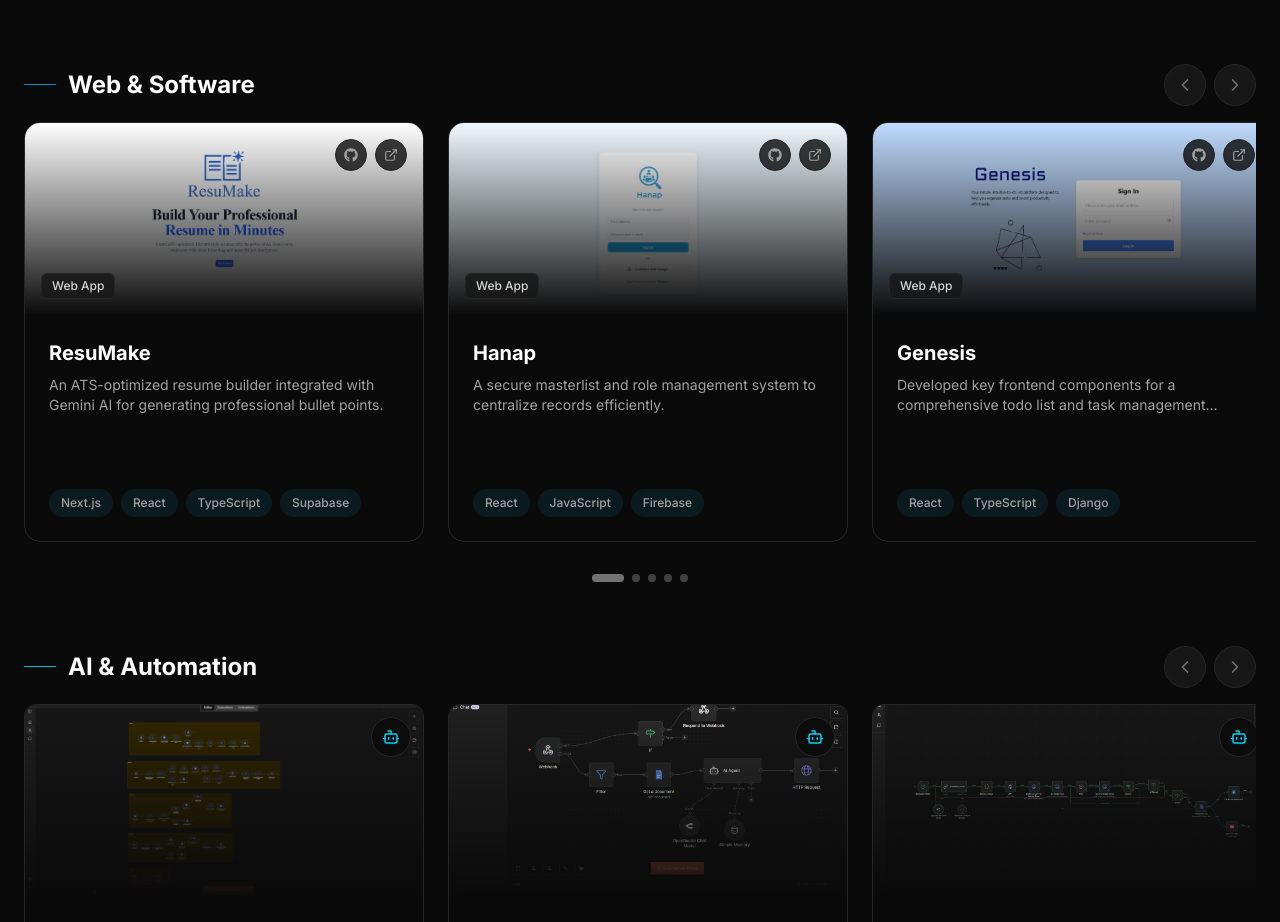
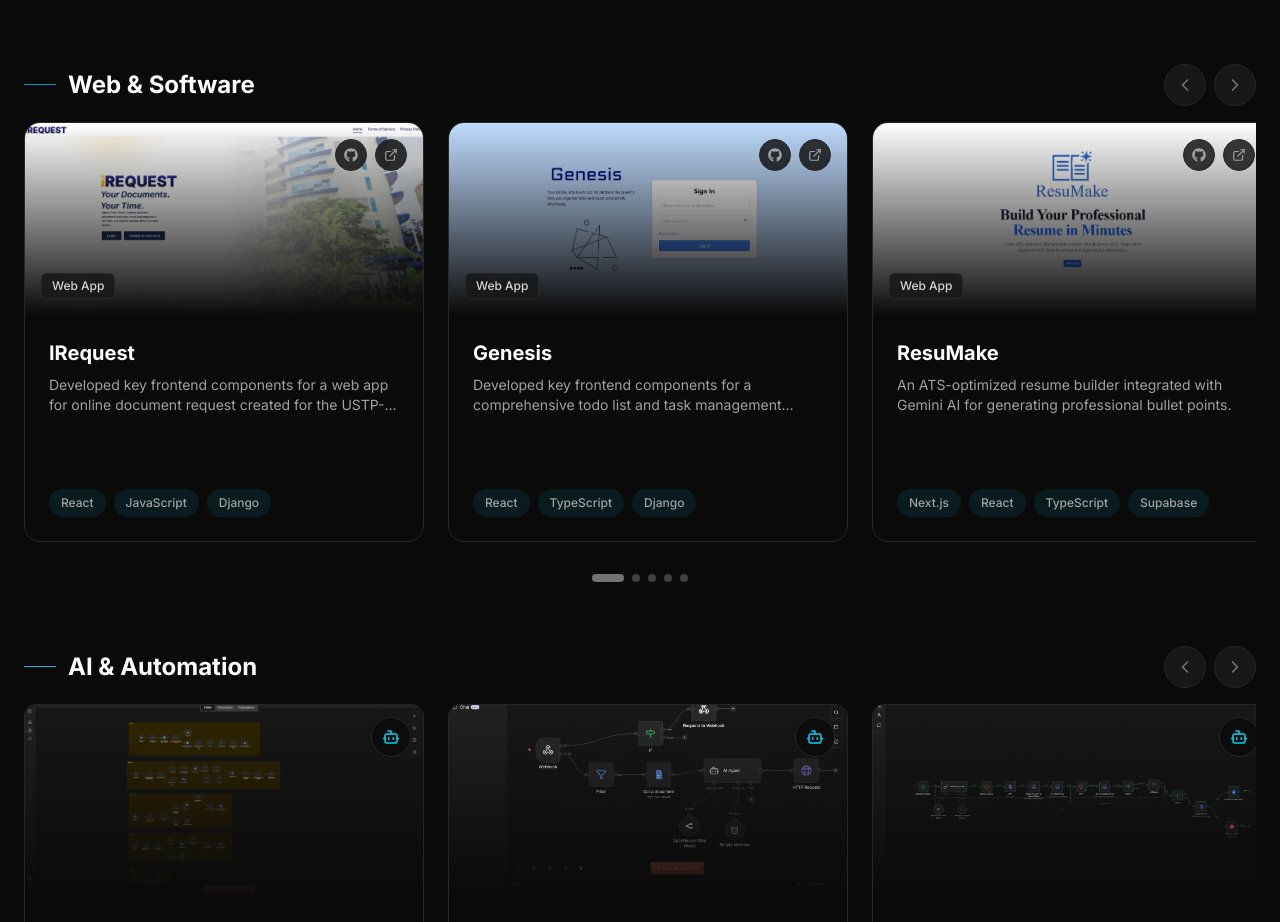
Before and after one commit to ken122704/portfolio, a Next.js app: page / in a window 1280 px wide. Shown: the part 5164-6086 px from the top of the page. Built offline with nearby package versions, Linux system fonts and the light colour scheme.

Commit message:
Finalized projects

```diff
--- a/components/Projects.tsx
+++ b/components/Projects.tsx
@@ -15,7 +15,7 @@
   tool?: string;
   githubLink?: string;
   liveLink?: string;
-  category?: string; // Used by the modal to style differently based on Web vs AI
+  category?: string;
 }
 
 export default function Projects() {
@@ -70,10 +70,10 @@
 
   // Replace the placeholder URLs with your actual GitHub and Web App links!
   const webProjects: Project[] = [
+    { title: "IRequest", description: "Developed key frontend components for a web app for online document request created for the USTP-CDO registrar.", tech: ["React", "JavaScript", "Django"], type: "Web App", image: "IRequest.png", githubLink: "https://github.com/pendonj14/iRequest", liveLink: "https://irequest-nu.vercel.app" },
+    { title: "Genesis", description: "Developed key frontend components for a comprehensive todo list and task management system.", tech: ["React", "TypeScript", "Django"], type: "Web App", image: "Genesis.png", githubLink: "https://github.com/towtu/genesis-frontend", liveLink: "https://genesis-woad.vercel.app" },
     { title: "ResuMake", description: "An ATS-optimized resume builder integrated with Gemini AI for generating professional bullet points.", tech: ["Next.js", "React", "TypeScript", "Supabase"], type: "Web App", image: "ResuMake.png", githubLink: "https://github.com/ken122704/ResuMake", liveLink: "https://resu-make-kappa.vercel.app" },
     { title: "Hanap", description: "A secure masterlist and role management system to centralize records efficiently.", tech: ["React", "JavaScript", "Firebase"], type: "Web App", image: "Hanap.png", githubLink: "https://github.com/ken122704/Hanap", liveLink: "https://hanap-9a95a.web.app/" },
-    { title: "Genesis", description: "Developed key frontend components for a comprehensive todo list and task management system.", tech: ["React", "TypeScript", "Django"], type: "Web App", image: "Genesis.png", githubLink: "https://github.com/towtu/genesis-frontend", liveLink: "https://genesis-woad.vercel.app" },
-    { title: "IRequest", description: "Developed key frontend components for a web app for online document request created for the USTP-CDO registrar.", tech: ["React", "JavaScript", "Django"], type: "Web App", image: "IRequest.png", githubLink: "https://github.com/pendonj14/iRequest", liveLink: "https://irequest-nu.vercel.app" },
     { title: "LocatR", description: "Developed key frontend components for a desktop application that manages student data and location tracking, featuring add, edit, delete, and search functionalities.", tech: ["Python", "CustomTkinter", "SQLite"], type: "Desktop App", image: "LocatR.png", githubLink: "https://github.com/wency01x/StudentRecordLocatorSystem", liveLink: "" },
   ];
 
```
